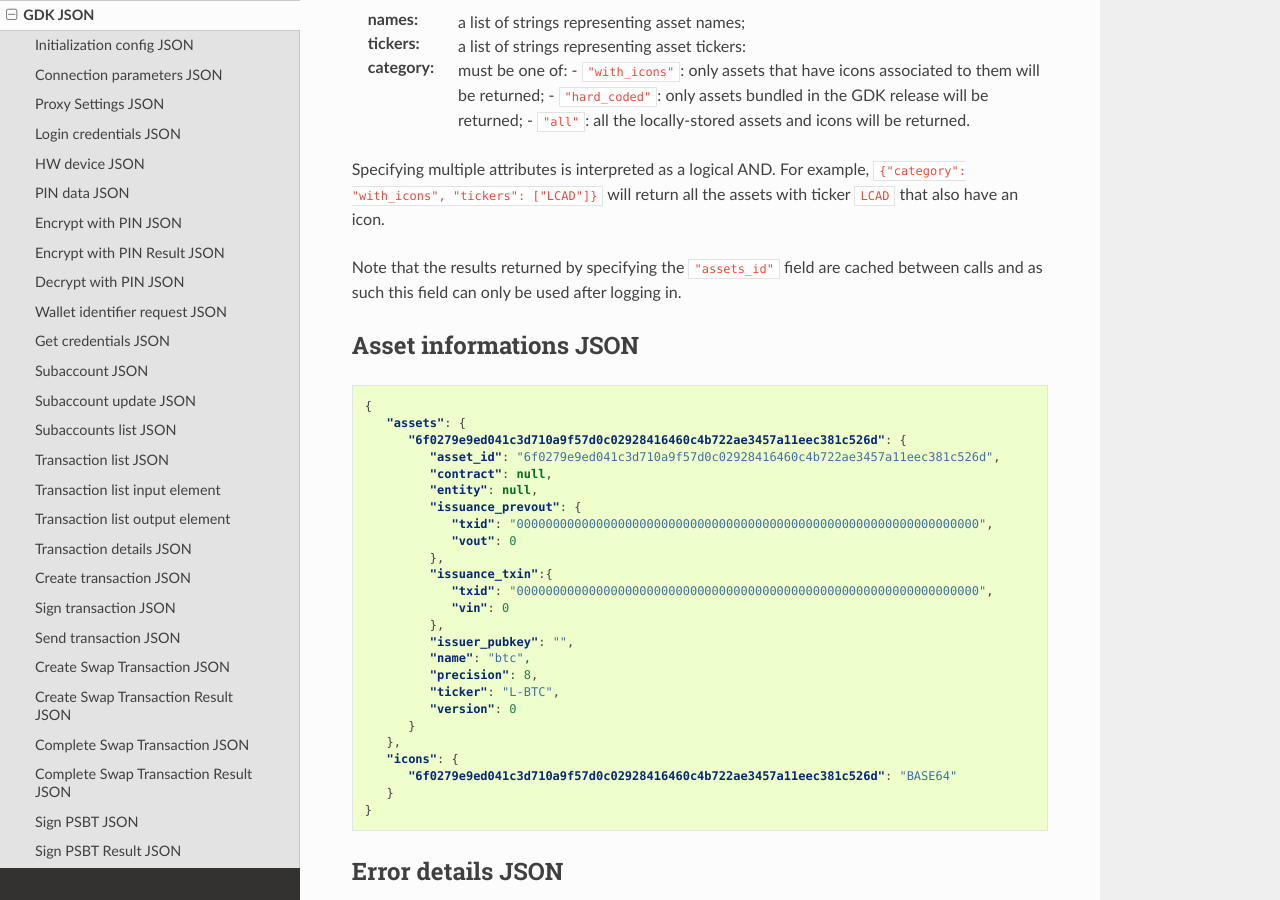
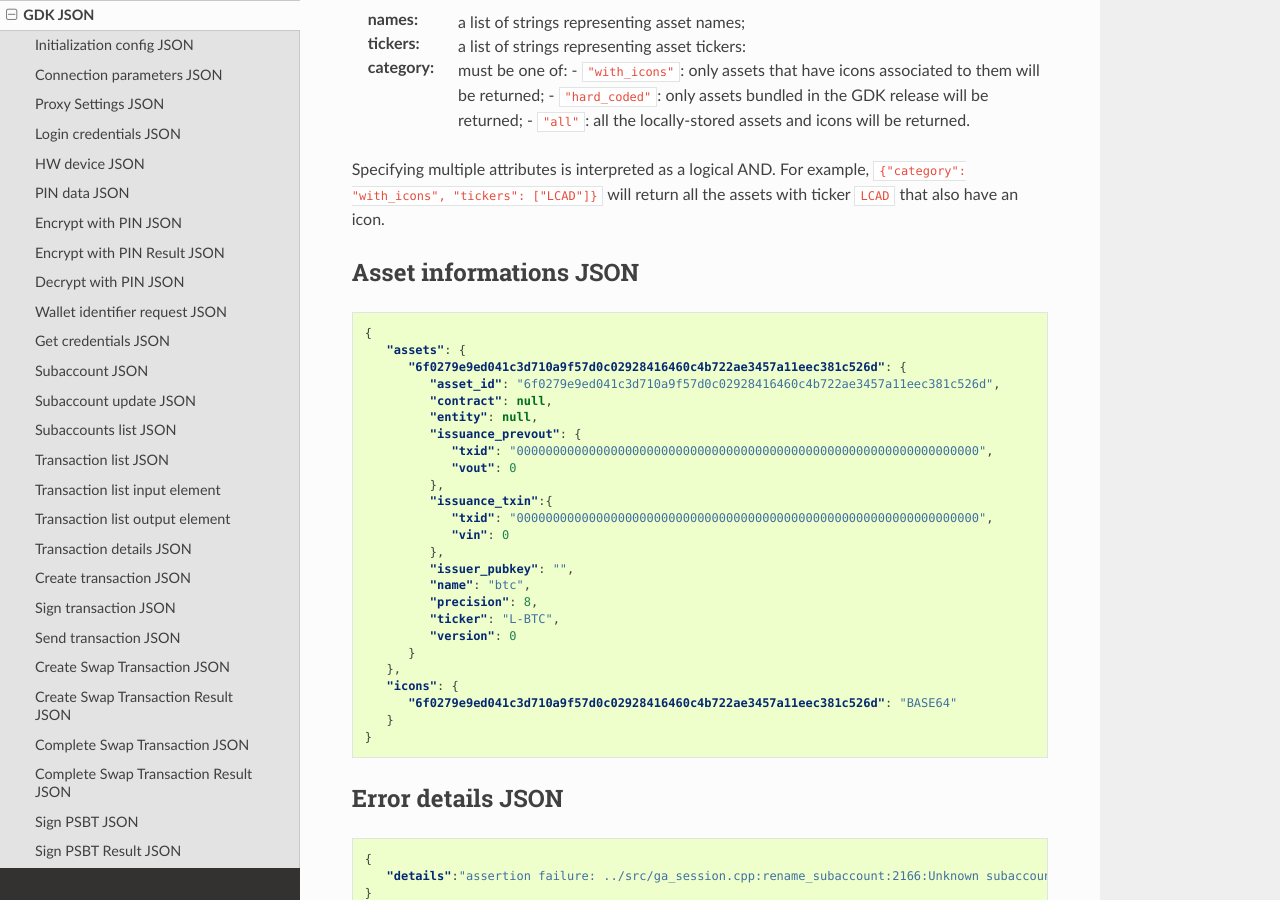
Before and after one commit to Blockstream/gdk, a Sphinx documentation site: the page built from docs/source/gdk-json.rst, in a window 1280 px wide and 900 px high, scrolled down 31754 px. Built offline with Sphinx 7.4.7 and the Read the Docs theme 2.0.0, drawn with Linux system fonts in a browser that asks for light colours; pages that are not in the unit, such as notebooks, are missing from menus.

Commit message:
get_assets: update docs and CHANGELOG

```diff
--- a/docs/source/gdk-json.rst
+++ b/docs/source/gdk-json.rst
@@ -1812,9 +1812,6 @@ Specifying multiple attributes is interpreted as a logical AND. For example,
 ``{"category": "with_icons", "tickers": ["LCAD"]}`` will return all the assets
 with ticker ``LCAD`` that also have an icon.
 
-Note that the results returned by specifying the ``"assets_id"`` field are
-cached between calls and as such this field can only be used after logging in.
-
 .. _asset-informations:
 
 Asset informations JSON
```
Also changed, not shown: CHANGELOG.md (+2 -0 lines).
